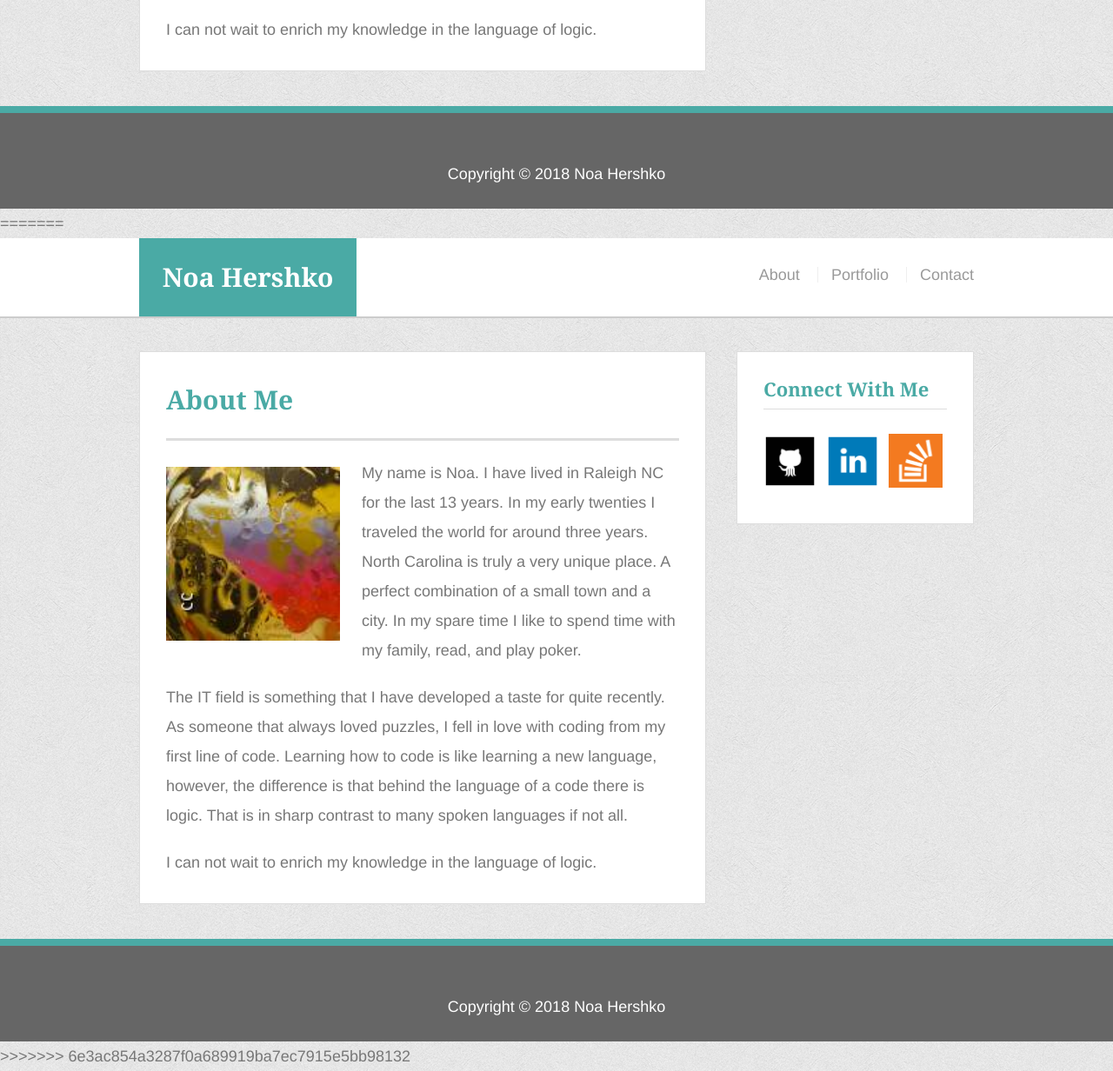
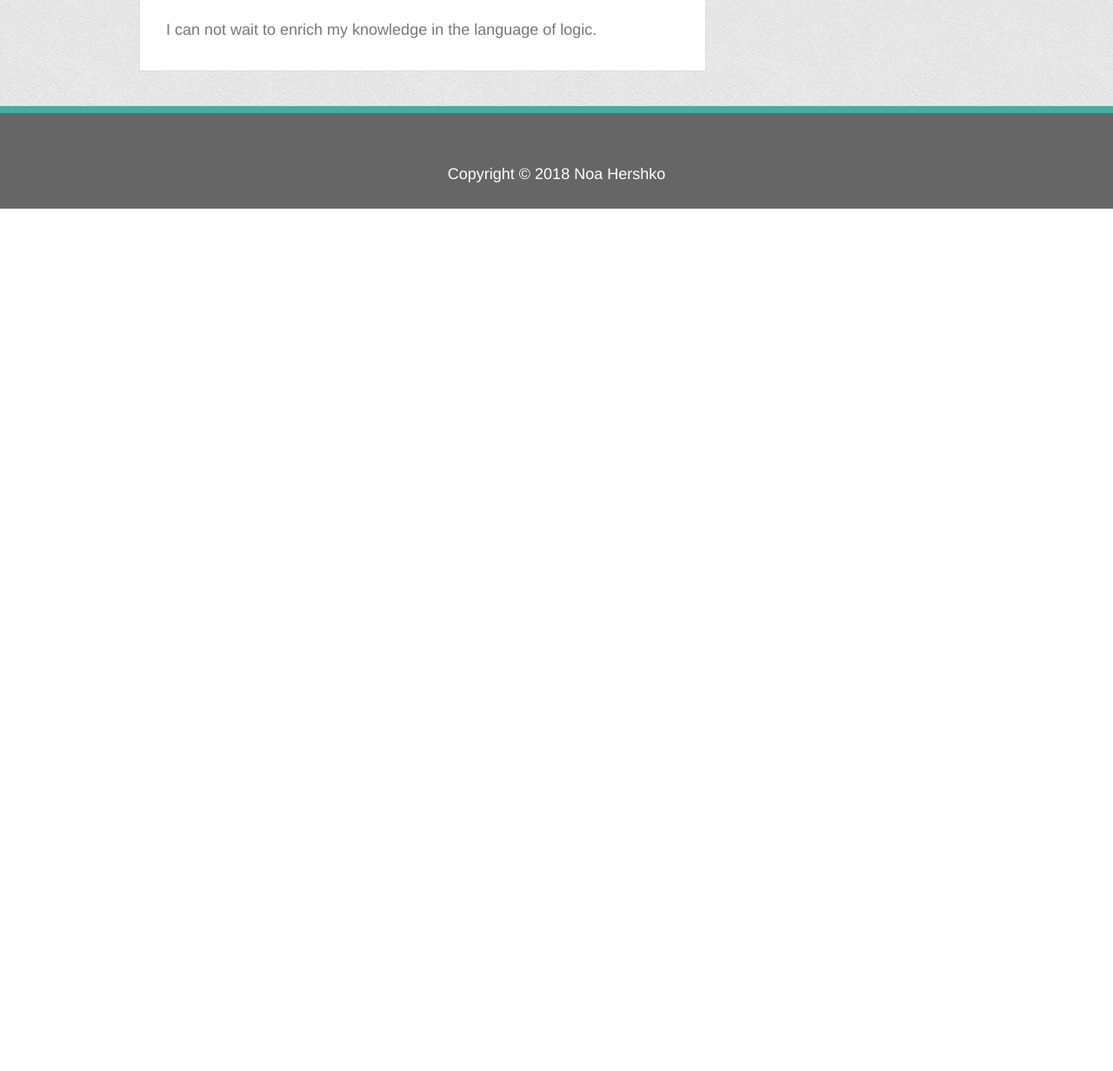
Before and after one commit to n184/Basic-Portfolio, a plain HTML site: page index.html in a window 1280 px wide. Shown: the part 718-1950 px from the top of the page at 87% size. After the commit the page ends 958 px from the top, so only its background shows below. Drawn offline with Linux system fonts and the light colour scheme.

Commit message:
more correction

```diff
--- a/assets/css/style.css
+++ b/assets/css/style.css
@@ -55,14 +55,14 @@ h2, h3 {
   padding-bottom: 10px;
 }
 
-#header {
+header {
   background: #fff;
   margin: 0 0 30px;
   z-index: 99;
   color: #fff;
   overflow: auto;
   border-bottom: 2px solid #ccc;
-    position: absolute;
+  position: absolute;
   width: 100%;
  }
 
--- a/index.html
+++ b/index.html
@@ -57,66 +57,4 @@
 		</footer>
 
 	</body>
-
-=======
-<!DOCTYPE html>
-<html lang="en-us">
-
-	<head>
-		<meta charset="UTF-8">
-		<title>Our First HTML Page</title>
-		<link rel="stylesheet" type="text/css" href="assets/css/reset.css" />
-		<link rel="stylesheet" type="text/css" href="assets/css/style.css" />
-	</head>
-
-	<body>
-
-		<header id="header">
-		<div class="container">
-			<a id="my_name" href="index.html">Noa Hershko</a>
-				<nav>
-					<a href="index.html">About</a>
-					<a href="Portfolio.html">Portfolio</a>
-					<a href="contact.html">Contact</a>
-				</nav>
-		</div>
-		</header>
-
-
-		<div id="main-bio" class="container">
-			<section class="main-bio">
-
-				<h1>About Me</h1>
-
-				<img class="bio-image" src="assets/images/MyFakePortfolio.png" alt="Maybe Me">
-
-				<p>My name is Noa. I have lived in Raleigh NC for the last 13 years. In my early twenties I traveled the world for around three years. North Carolina is truly a very unique place. A perfect combination of a small town and a city. In my spare time I like to spend time with my family, read, and play poker.</p>
-
-				<p> The IT field is something that I have developed a taste for quite recently. As someone that always loved puzzles, I fell in love with coding from my first line of code.  Learning how to code is like learning a new language, however, the difference is that behind the language of a code there is logic. That is in sharp contrast to many spoken languages if not all.</p>
-
-				<p>I can not wait to enrich my knowledge in the language of logic.</p>
-
-			</section>
-
-
-			<section class="contact-info">
-				<div id="contact-info">
-
-					<h2>Connect With Me</h2>
-
-					<img src="assets/images/github_square_black-128.png" class="social"alt="github">
-					<img src="assets/images/linkedin_square_color-128.png" class="social" alt="linkedin">
-					<img src="assets/images/overflow-128.png" class="social" alt="overflow">
-				</div>
-			</section>
-
-		</div>
-
-		<footer id="footer">
-			Copyright &copy; 2018 Noa Hershko
-		</footer>
-
-	</body>
-
->>>>>>> 6e3ac854a3287f0a689919ba7ec7915e5bb98132
 </html>
```
Also changed, not shown: contact.html (+1 -1 lines), portfolio.html (+1 -1 lines).
